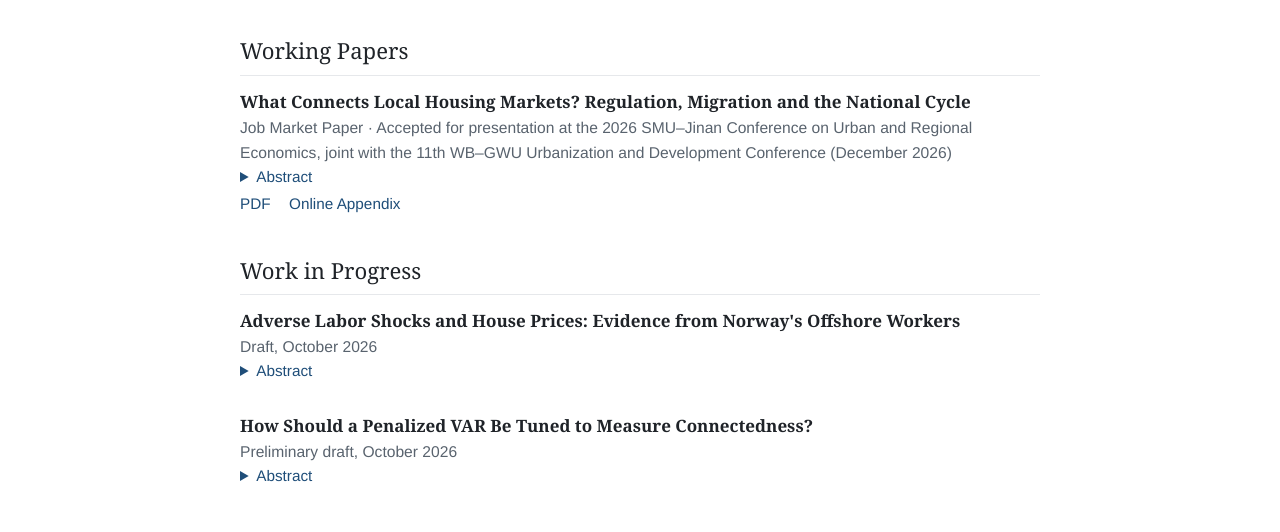
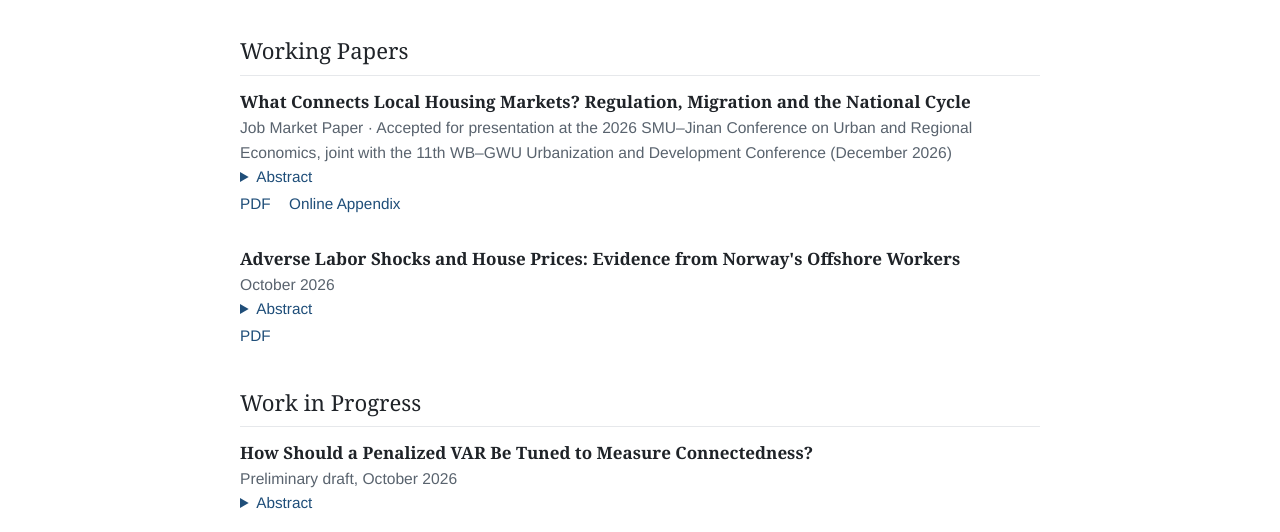
Before and after one commit to oguzyurtoglu/oguzyurtoglu.github.io, a plain HTML site: page research.html in a window 1280 px wide. Shown: the part 196-728 px from the top of the page. Drawn offline with Linux system fonts and the light colour scheme.

Commit message:
Add Norway offshore workers paper as a working paper
Post the PDF, move it from work in progress to working papers on the
research page and the CV, and update the abstract to the current draft.

Co-Authored-By: Claude Fable 5.1 <noreply@anthropic.com>

```diff
--- a/research.html
+++ b/research.html
@@ -34,16 +34,17 @@
   </div>
 
 
-  <h2>Work in Progress</h2>
-
   <div class="paper">
     <div class="title">Adverse Labor Shocks and House Prices: Evidence from Norway's Offshore Workers</div>
-    <div class="status">Draft, October 2026</div>
+    <div class="status">October 2026</div>
     <details>
       <summary>Abstract</summary>
-      <p>The studies of the 2014 oil price bust measure the shock where the oil industry is located, so the workers and the firms of a region are hit together. I measure it where the workers lived. Norwegian offshore workers fly to the platforms from five heliports and spend two weeks offshore and four at home, so nearly half of them live outside the two oil counties, in municipalities with almost no oil firms. The bust reached these places mostly through the wages of their residents. Using public municipal data from Statistics Norway, I compare the 375 municipalities without an onshore oil economy by the share of their employed residents who worked offshore in 2003. Per percentage point of that share, the average income from employment fell by 1.9 percent between 2013 and 2017, employment of residents by 0.5 percent between 2015 and 2017 and the average sale price of dwellings by 7 percent. The dwelling stock and the population did not move. The effects sit on the region where offshore workers live, and the oil firms, the coastal industries and the equipment suppliers left in the sample do not explain them. The loss of income was the men's, and for each offshore job lost the equipment suppliers of the industry lost about one more and the rest of the local economy about two, imprecisely estimated. Lost wages move house prices in places with almost no oil firms.</p>
+      <p>The studies of the 2014 oil price bust measure the shock where the oil industry is located, so the workers and the firms of a region are hit together. I measure it where the workers lived. Norwegian offshore workers fly to the platforms from five heliports and spend two weeks offshore and four at home, so nearly half of them live outside the two oil counties, in municipalities with almost no oil firms. The bust reached these places mostly through the wages of their residents. Using public municipal data from Statistics Norway, I compare the 375 municipalities without an onshore oil economy by the share of their employed residents who worked offshore in 2003. Per percentage point of that share, the average income from employment fell by 1.9 percent between 2013 and 2017, employment of residents by 1.4 percent and the average sale price of dwellings by 7 percent. The dwelling stock and the population did not move. The effects sit on the region where offshore workers live, and the oil firms, the coastal industries and the equipment suppliers left in the sample do not explain them. The loss of income was the men's, and for each offshore job lost the equipment suppliers of the industry lost about one more and the rest of the local economy about two, imprecisely estimated. Lost wages move house prices in places with almost no oil firms.</p>
     </details>
+    <div class="links"><a href="files/yurtoglu_norway_offshore_workers_house_prices.pdf">PDF</a></div>
   </div>
+
+  <h2>Work in Progress</h2>
 
   <div class="paper">
     <div class="title">How Should a Penalized VAR Be Tuned to Measure Connectedness?</div>
```
Also changed, not shown: 4 other files.
